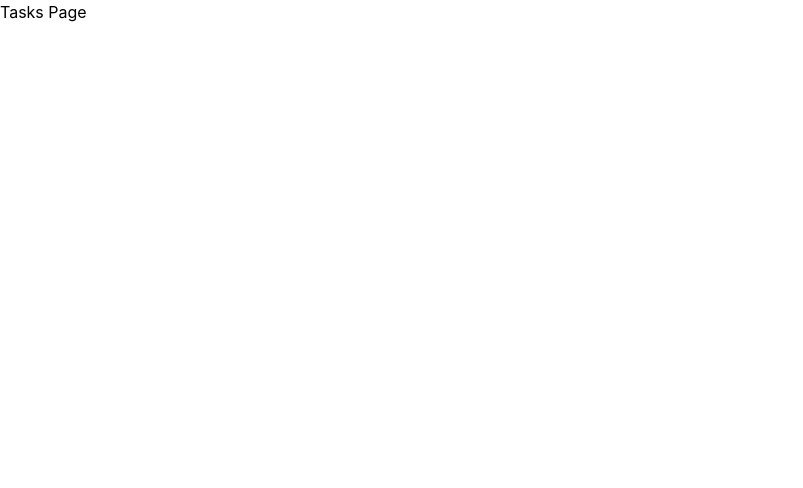
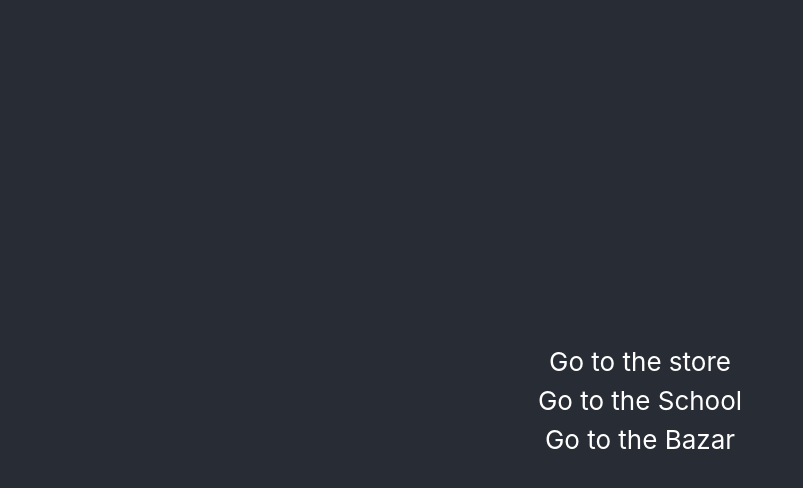
Before and after one commit to yasin1376/react-todo-app, a React (Create React App) app: page / in a window 1280 px wide. Shown: the top 488 px of the page, without its empty margins (0-803 px from the left). Built offline with nearby package versions, Linux system fonts and the light colour scheme.

Commit message:
added tasks page and map

```diff
--- a/src/App.js
+++ b/src/App.js
@@ -6,7 +6,11 @@ import TasksPage from './components/TasksPage';
 function App() {
 
   return (
+    <div className='App'>
+      <div className='App-header'>
       <TasksPage />
+      </div>
+    </div>
   );
 }
 
--- a/src/components/TasksPage.jsx
+++ b/src/components/TasksPage.jsx
@@ -11,9 +11,10 @@ class TasksPage extends Component {
      }
 
     render() {
+        const listItem = this.state.tasks.map(e => <li>{e.task}</li>);
         return (
             <div>
-                Tasks Page
+                <ul>{listItem}</ul>
             </div>
         );
     }
```
